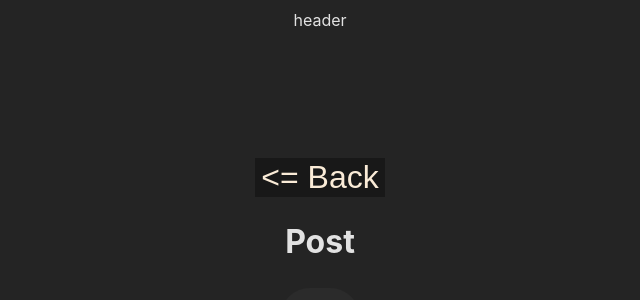
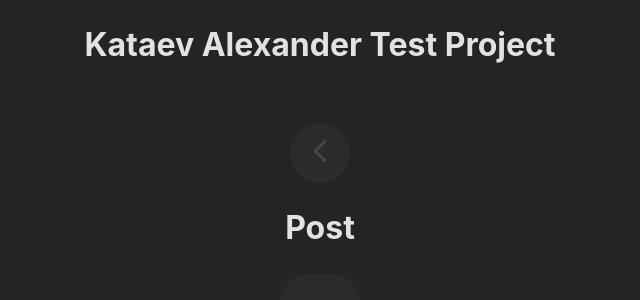
Before and after one commit to AlexandrKataev/picasso, a React (Vite) app: page /posts/1 in a window 1280 px wide. Shown: the top 300 px of the page, without its empty margins (320-960 px from the left). Built offline with nearby package versions, Linux system fonts and the light colour scheme; no server answers.

Commit message:
loaders + header

```diff
--- a/src/entities/post/api/postApi.ts
+++ b/src/entities/post/api/postApi.ts
@@ -14,6 +14,7 @@ export const postApi = createApi({
           _limit: limit,
           _start: start,
         },
+        keepUnusedDataFor: 600,
       }),
       serializeQueryArgs: ({ endpointName }) => {
         return endpointName;
--- a/src/entities/post/ui/post-list-item/post-list-item.module.scss
+++ b/src/entities/post/ui/post-list-item/post-list-item.module.scss
@@ -15,6 +15,7 @@
   padding: 20px 35px;
   border-radius: 30px;
   background-color: #2b2b2b;
+  padding-bottom: 40px;
 }
 
 .id {
@@ -52,4 +53,10 @@
   height: 40px;
   background-color: #252525;
   color: #ff6600;
+  &:hover {
+    color: #ff6800;
+  }
+  &:active {
+    margin-top: 21px;
+  }
 }
--- a/src/entities/post/ui/post-list-item/post-list-item.tsx
+++ b/src/entities/post/ui/post-list-item/post-list-item.tsx
@@ -4,7 +4,7 @@ import { useNavigate } from 'react-router-dom';
 import { useInView } from 'react-intersection-observer';
 import { useAppDispatch } from '@app/store/store';
 import { useEffect, CSSProperties } from 'react';
-import { DotLoader, PulseLoader } from 'react-spinners';
+import { DotLoader } from 'react-spinners';
 
 interface PostListItemProps extends Post {
   // style: any;
--- a/src/layouts/header/header.module.scss
+++ b/src/layouts/header/header.module.scss
@@ -1,3 +1,3 @@
 .container {
-  height: 150px;
+  height: 80px;
 }
--- a/src/layouts/header/header.tsx
+++ b/src/layouts/header/header.tsx
@@ -1,5 +1,5 @@
 import styles from './header.module.scss';
 
 export const Header = () => {
-  return <div className={styles.container}>header</div>;
+  return <h1 className={styles.container}>Kataev Alexander Test Project</h1>;
 };
--- a/src/pages/home-page/home-page-tanstack.module.scss
+++ b/src/pages/home-page/home-page-tanstack.module.scss
@@ -1,9 +1,11 @@
 .container {
+  position: relative;
   display: flex;
   flex-direction: column;
   align-items: center;
 }
 .list {
+  position: relative;
   &::-webkit-scrollbar {
     width: 10px;
     background: rgb(32, 32, 32);
@@ -13,3 +15,22 @@
     border-radius: 20px;
   }
 }
+
+.scrollToStart {
+  cursor: pointer;
+  position: absolute;
+  left: 190px;
+  top: 20px;
+  background-color: #2b2b2b;
+  color: #474747;
+  width: 60px;
+  height: 60px;
+  border-radius: 30px;
+  border: none;
+  &:hover {
+    color: #4e4e4e;
+  }
+  &:active {
+    margin-top: 1px;
+  }
+}
--- a/src/pages/home-page/home-page-tanstack.tsx
+++ b/src/pages/home-page/home-page-tanstack.tsx
@@ -4,8 +4,11 @@ import styles from './home-page-tanstack.module.scss';
 import { useVirtualizer } from '@tanstack/react-virtual';
 import { RootState, useAppDispatch, useAppSelector } from '@app/store/store';
 import { PostListItem, nextPage, useGetPostsQuery } from '@entities/post';
+import { ArrowUpIcon } from '@shared/ui/icons';
+import { useWindowHeight } from '@shared/lib/useWindowHeight';
 
 export const HomePage = () => {
+  const windowHeight = useWindowHeight();
   const dispatch = useAppDispatch();
   const page = useAppSelector((state: RootState) => state.postState.page);
   const totalCount = useAppSelector((state: RootState) => state.postState.totalCount);
@@ -22,7 +25,7 @@ export const HomePage = () => {
     count: hasNextPage ? count + 1 : count,
     getScrollElement: () => parentRef.current,
     estimateSize: () => 367,
-    overscan: 3,
+    overscan: 2,
   });
 
   const items = virtualizer.getVirtualItems();
@@ -31,17 +34,17 @@ export const HomePage = () => {
   return (
     <div className={styles.container}>
       <button
+        className={styles.scrollToStart}
         onClick={() => {
           virtualizer.scrollToIndex(0);
         }}>
-        scroll to the top
+        <ArrowUpIcon />
       </button>
-
       <div
         ref={parentRef}
         className={styles.list}
         style={{
-          height: 700,
+          height: windowHeight - 132,
           width: 750,
           overflowY: 'auto',
           contain: 'strict',
--- a/src/pages/post-page/post-page.module.scss
+++ b/src/pages/post-page/post-page.module.scss
@@ -1,9 +1,18 @@
 .back {
   cursor: pointer;
+
+  background-color: #2b2b2b;
+  color: #474747;
+  width: 60px;
+  height: 60px;
+  border-radius: 30px;
   border: none;
-  font-size: 2rem;
-  background-color: rgb(24, 24, 24);
-  color: antiquewhite;
+  &:hover {
+    color: #4e4e4e;
+  }
+  &:active {
+    margin-top: 1px;
+  }
 }
 .container {
   display: flex;
--- a/src/pages/post-page/post-page.tsx
+++ b/src/pages/post-page/post-page.tsx
@@ -1,16 +1,27 @@
 import { useNavigate, useParams } from 'react-router-dom';
 import styles from './post-page.module.scss';
 import { useGetPostByIdQuery } from '@entities/post';
+import { ArrowLeftIcon } from '@shared/ui/icons';
+import { DotLoader } from 'react-spinners';
+import { CSSProperties } from 'react';
+
+const override: CSSProperties = {
+  display: 'block',
+  margin: '70px auto',
+};
 
 export const PostPage = () => {
   const navigate = useNavigate();
   const postId = useParams().postId || 1;
-  const { data } = useGetPostByIdQuery(+postId);
+  const { data, isFetching } = useGetPostByIdQuery(+postId);
   return (
     <div className={styles.container}>
       <button className={styles.back} onClick={() => navigate('/')}>
-        {'<= Back'}
+        <ArrowLeftIcon />
       </button>
+      {isFetching && <DotLoader color="#ff6600" cssOverride={override} />}
+      {!isFetching && (
+        <div>
           <h1>Post {data?.id}</h1>
           <div className={styles.post}>
             <h2 className={styles.title}>{data?.title}</h2>
@@ -18,5 +29,7 @@ export const PostPage = () => {
             <div className={styles.body}>{data?.userId}</div>
           </div>
         </div>
+      )}
+    </div>
   );
 };
--- /dev/null
+++ b/src/shared/ui/icons/arrow-left-icon.tsx
@@ -0,0 +1,18 @@
+import styles from './arrow-up-icon.module.scss';
+
+export const ArrowLeftIcon = () => {
+  return (
+    <svg
+      xmlns="http://www.w3.org/2000/svg"
+      width="38"
+      height="38"
+      viewBox="0 0 24 24"
+      fill="none"
+      stroke="currentColor"
+      stroke-width="2"
+      stroke-linecap="round"
+      stroke-linejoin="round">
+      <path d="m15 18-6-6 6-6" />
+    </svg>
+  );
+};
--- /dev/null
+++ b/src/shared/ui/icons/arrow-up-icon.tsx
@@ -0,0 +1,18 @@
+import styles from './arrow-up-icon.module.scss';
+
+export const ArrowUpIcon = () => {
+  return (
+    <svg
+      xmlns="http://www.w3.org/2000/svg"
+      width="38"
+      height="38"
+      viewBox="0 0 24 24"
+      fill="none"
+      stroke="currentColor"
+      stroke-width="2"
+      stroke-linecap="round"
+      stroke-linejoin="round">
+      <path d="m18 15-6-6-6 6" />
+    </svg>
+  );
+};
--- /dev/null
+++ b/src/shared/ui/icons/index.ts
@@ -0,0 +1,2 @@
+export * from './arrow-up-icon';
+export * from './arrow-left-icon';
```
Lines whose indentation alone changed are shown as unchanged.
